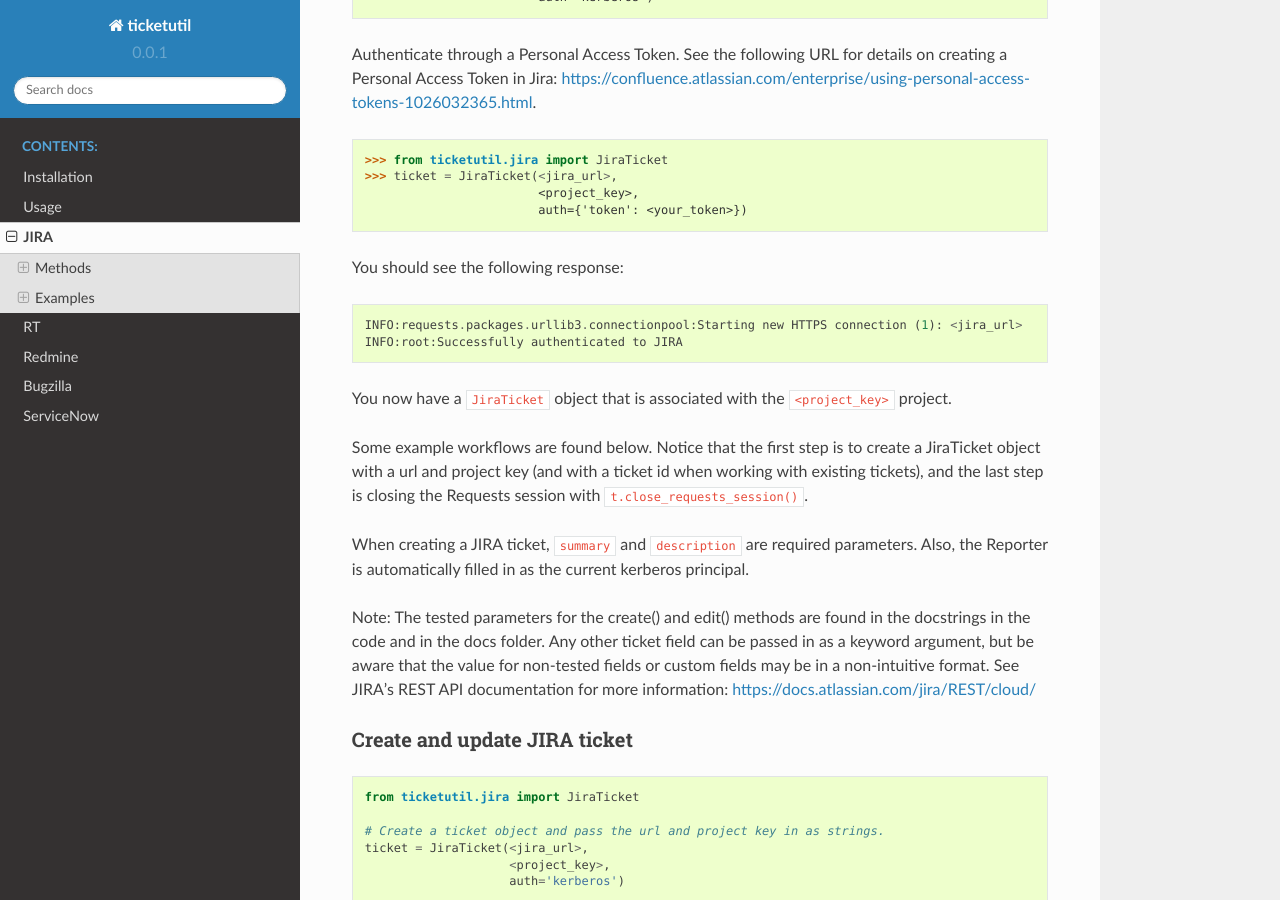
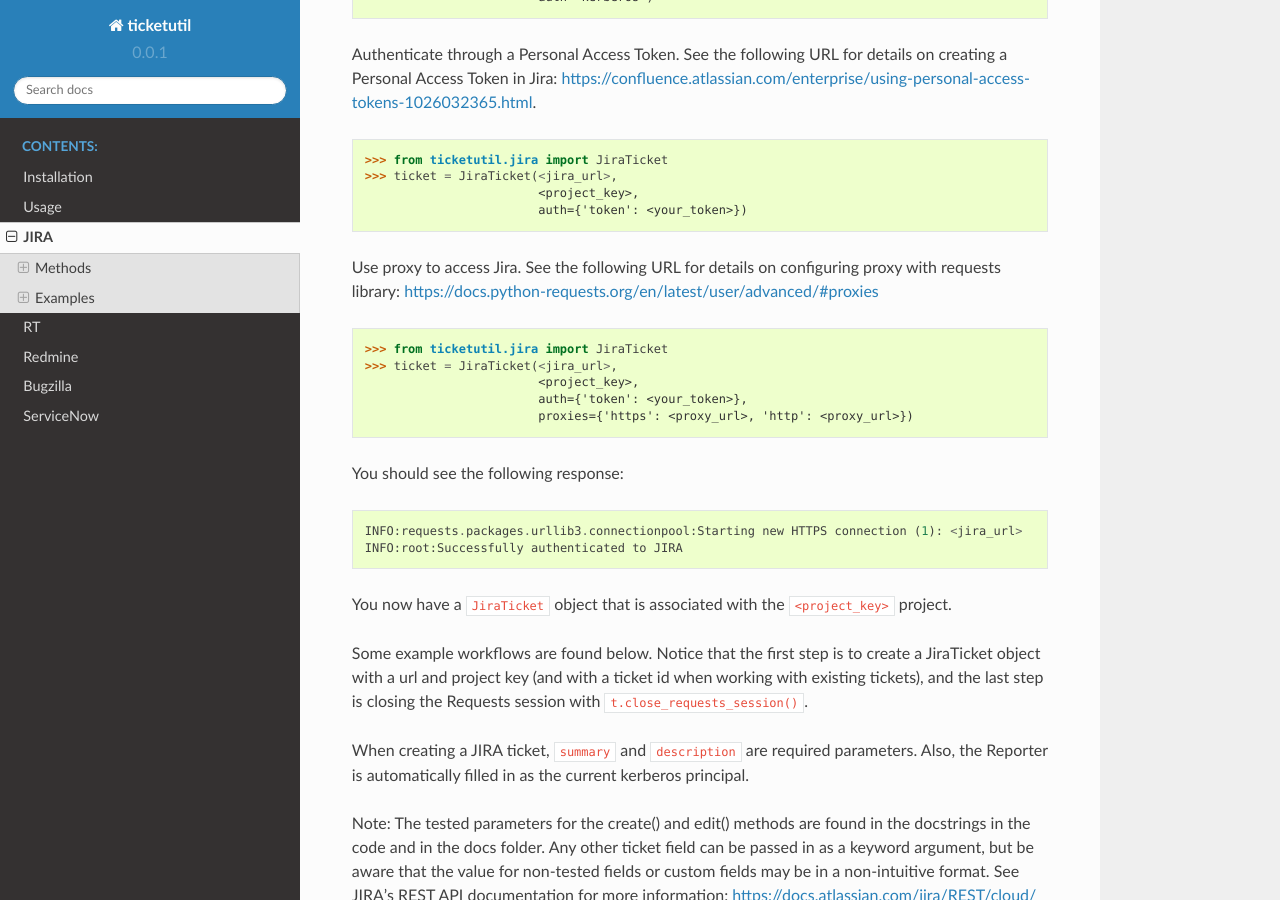
Before and after one commit to dmranck/ticketutil, a Sphinx documentation site: the page built from read-the-docs/source/JIRA.rst, in a window 1280 px wide and 900 px high, scrolled down 3878 px. Built offline with Sphinx 7.4.7 and the Read the Docs theme 2.0.0, drawn with Linux system fonts in a browser that asks for light colours.

Commit message:
ADD example how to configure proxies

```diff
--- a/read-the-docs/source/JIRA.rst
+++ b/read-the-docs/source/JIRA.rst
@@ -211,6 +211,18 @@
                             <project_key>,
                             auth={'token': <your_token>})
 
+Use proxy to access Jira. See the following URL for details on configuring
+proxy with requests library:
+https://docs.python-requests.org/en/latest/user/advanced/#proxies
+
+.. code:: python
+
+    >>> from ticketutil.jira import JiraTicket
+    >>> ticket = JiraTicket(<jira_url>,
+                            <project_key>,
+                            auth={'token': <your_token>},
+                            proxies={'https': <proxy_url>, 'http': <proxy_url>})
+
 You should see the following response:
 
 ::
@@ -236,6 +248,10 @@
 the value for non-tested fields or custom fields may be in a
 non-intuitive format. See JIRA's REST API documentation for more
 information: https://docs.atlassian.com/jira/REST/cloud/
+
+
+
+
 
 Create and update JIRA ticket
 -----------------------------
```
